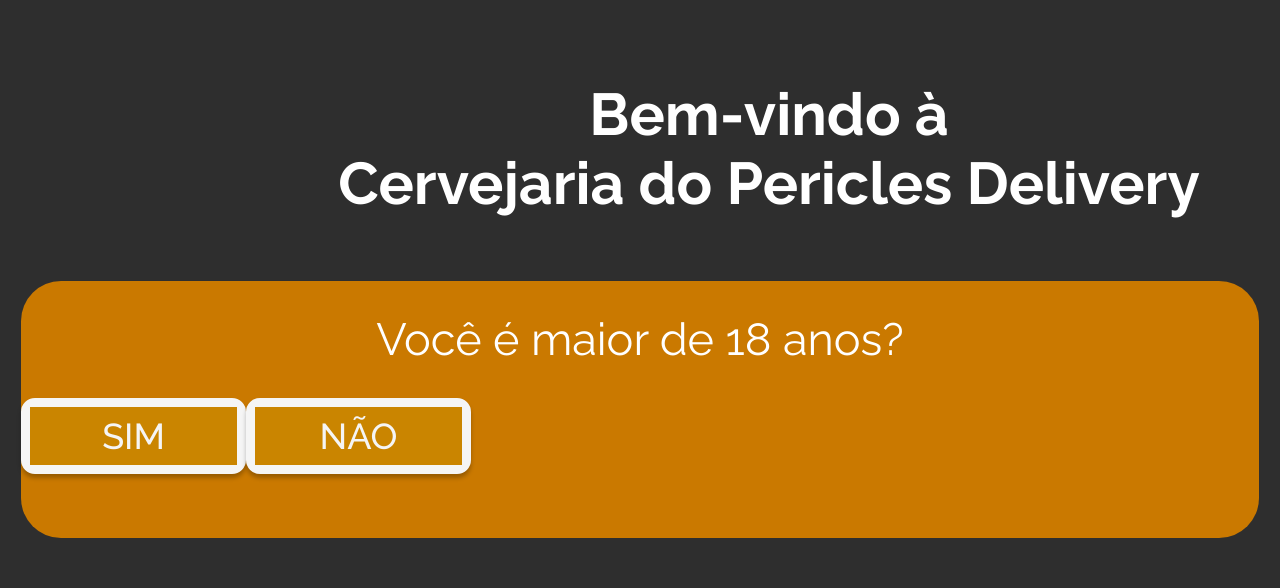
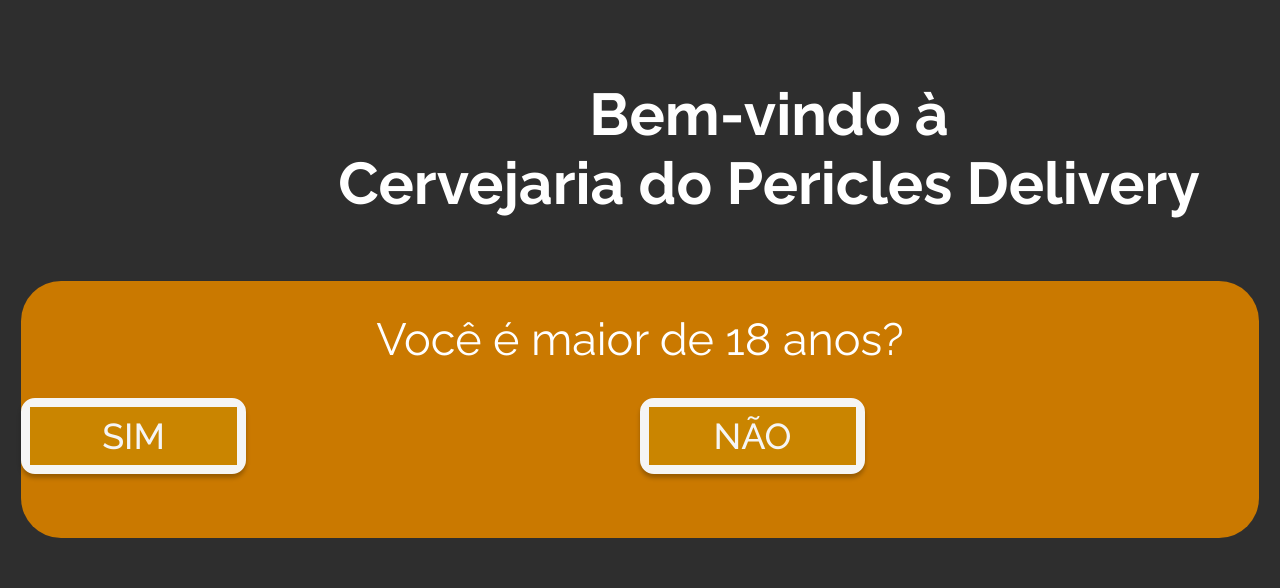
Before and after one commit to Mikahel-Lucas/Dinamica-Day-3, a plain HTML site: page index.html in a window 1280 px wide. Shown: the top 588 px of the page. Drawn offline with Linux system fonts and the light colour scheme.

Commit message:
Tela 1 CSS (2)

```diff
--- a/stylesheet.css
+++ b/stylesheet.css
@@ -46,8 +46,10 @@ label {
 
 
 #ClientAgeButton {
-    display: flex;
-    flex-direction: row;
+    display: grid;
+    grid-template-columns: 1fr 1fr;
+
+
 }
 
 .btn {
@@ -65,6 +67,7 @@ label {
 }
 
 button {
+
     width: 100%;
     background: #CA8500;
     font-family: 'Raleway', sans-serif;
@@ -78,3 +81,12 @@ button {
     color: #F5F5F5;
 
 }
+
+#btn.SIM button {
+
+}
+
+#btn.NÃO {
+
+
+}
```
